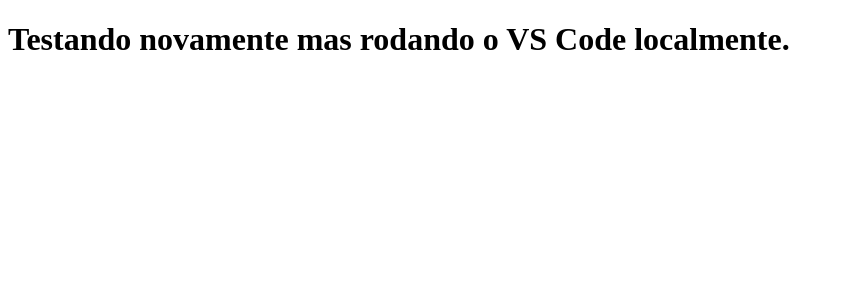
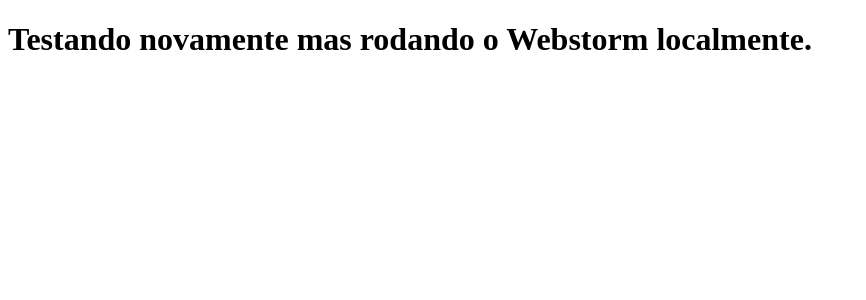
Before and after one commit to WallaceNascimentoDEV/clone-tabnews, a Next.js app: page / in a window 1280 px wide. Shown: the top 300 px of the page, without its empty margins (0-866 px from the left). Built offline with nearby package versions, Linux system fonts and the light colour scheme.

Commit message:
utilizando o Webstorm

```diff
--- a/pages/index.js
+++ b/pages/index.js
@@ -1,7 +1,7 @@
 function Home() {
   return (
     <>
-      <h1>Testando novamente mas rodando o VS Code localmente.</h1>
+      <h1>Testando novamente mas rodando o Webstorm localmente.</h1>
     </>
   );
 }
```
